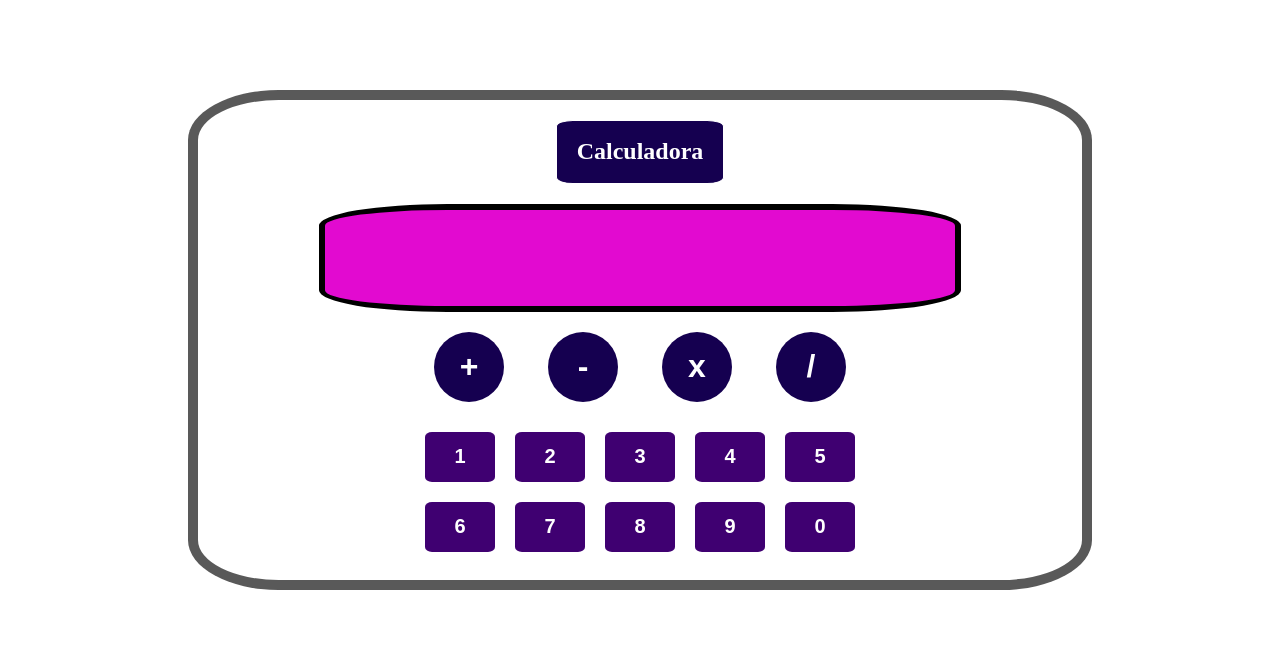
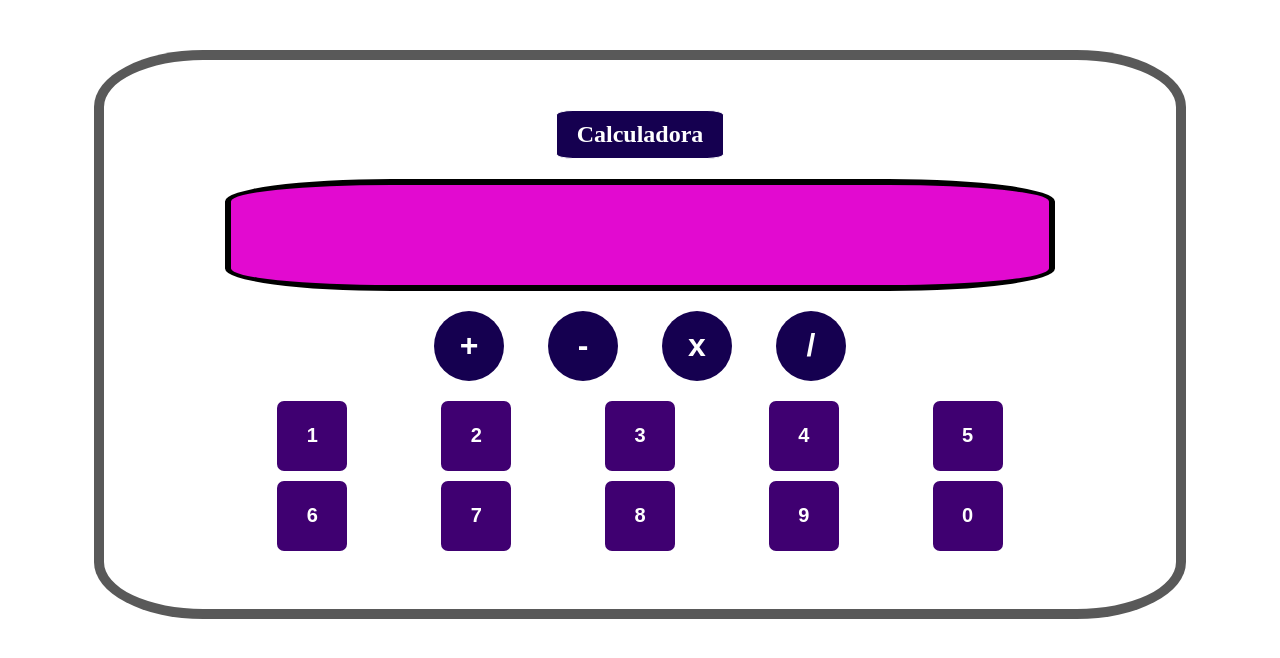
Before and after one commit to Kandresdiaz/Calculadora, a plain HTML site: page index.html in a window 1280 px wide. Drawn offline with Linux system fonts and the light colour scheme.

Commit message:
Update style.css

```diff
--- a/style.css
+++ b/style.css
@@ -10,10 +10,10 @@ background-image: url(./imagenes/fondo.jpg);
     background: #150050;
     color: white;
     border: 1px solid;
-    height: 60px;
-    padding: 2px 20px;
+    padding: 10px 20px;
     display: flex;
     align-items: center;
+    justify-content: center;
     border-radius: 10%;
 }
 #contenedor {
@@ -23,10 +23,9 @@ background-image: url(./imagenes/fondo.jpg);
     display: flex;
     flex-direction: column;
     align-items: center;
-    justify-content: center;
-    height: 60vh;
-    width: 70%;
-    margin: 90px auto;
+    padding: 30px;
+    width: 80%;
+    margin: 50px auto;
 }
 .operador{
     /* padding:10px 20px; */
@@ -41,27 +40,40 @@ background-image: url(./imagenes/fondo.jpg);
     /* border: 1px solid; */
 }
 #pantalla{
-    width: 70%;
+    width: 80%;
     border: 6px solid;
     height: 100px;
     border-radius: 20%;
-    display: flex;
-    align-items: center;
     background: rgb(226, 10, 208);
     padding-left: 10px;
     font-size: 3rem;
-    overflow: hidden;
 }
 
 #botones{
+   width: 80%;
     display: grid;
-   grid-template-columns: repeat(5,1fr);
+   /* grid-template-columns: repeat(5,1fr); */
+
+   grid-template-columns: repeat(
+    auto-fit,
+    minmax(
+        150px,
+        1fr
+    )
+   );
+
+   gap: 10px;
+
+   justify-items: center;
 }
 .boton{
     height: 70px;
     width: 70px;
     font-size: 20px;
     font-weight: bold;
+    border-radius: 10%;
+    background:#3F0071;
+    color: white;
 }
 .boton:hover{
     border: 6px solid white;
@@ -73,11 +85,3 @@ border: 6px solid white;
 /* #operaciones input:hover{
     border: 2px solid green;
 } */
-
-#botones input{
-    border-radius: 10%;
-    margin: 10px;
-    height: 50px;
-    background:#3F0071;
-    color: white;
-}
```
